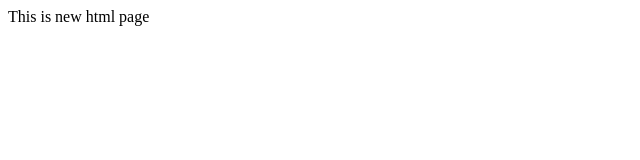
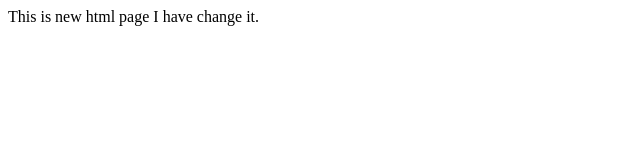
Before and after one commit to kaifansariw/kaifansari-1, a plain HTML site: page index.html in a window 1280 px wide. Shown: the whole page, without its empty margins (0-640 px from the left). Drawn offline with Linux system fonts and the light colour scheme.

Commit message:
Made index.html

```diff
--- a/index.html
+++ b/index.html
@@ -1,3 +1,4 @@
-<P> This is new html page
-
+<P>
+    This is new html page
+    I have change it.
 </P>
```
